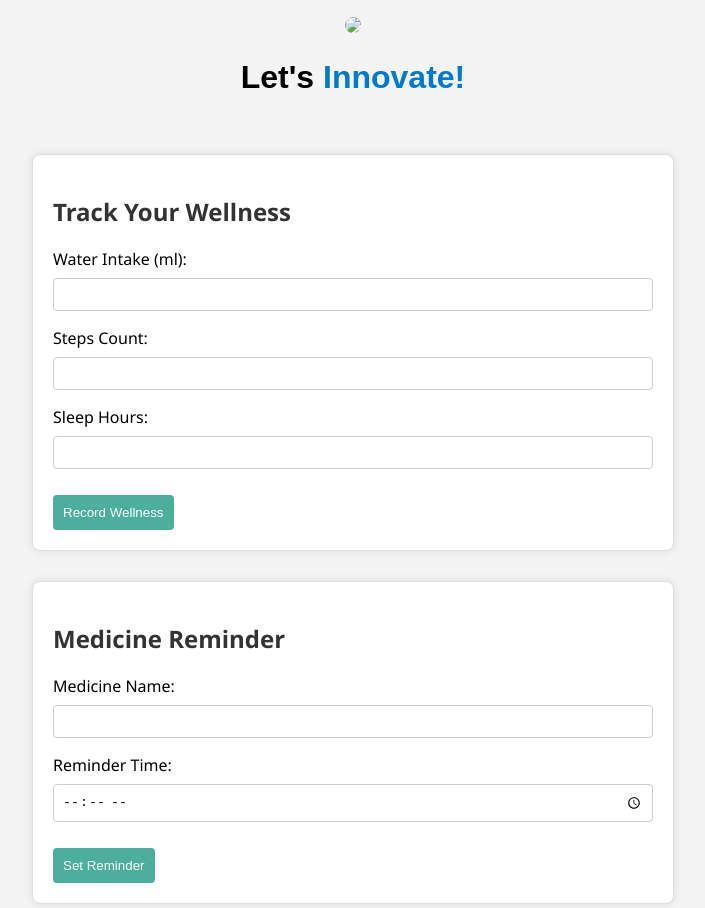
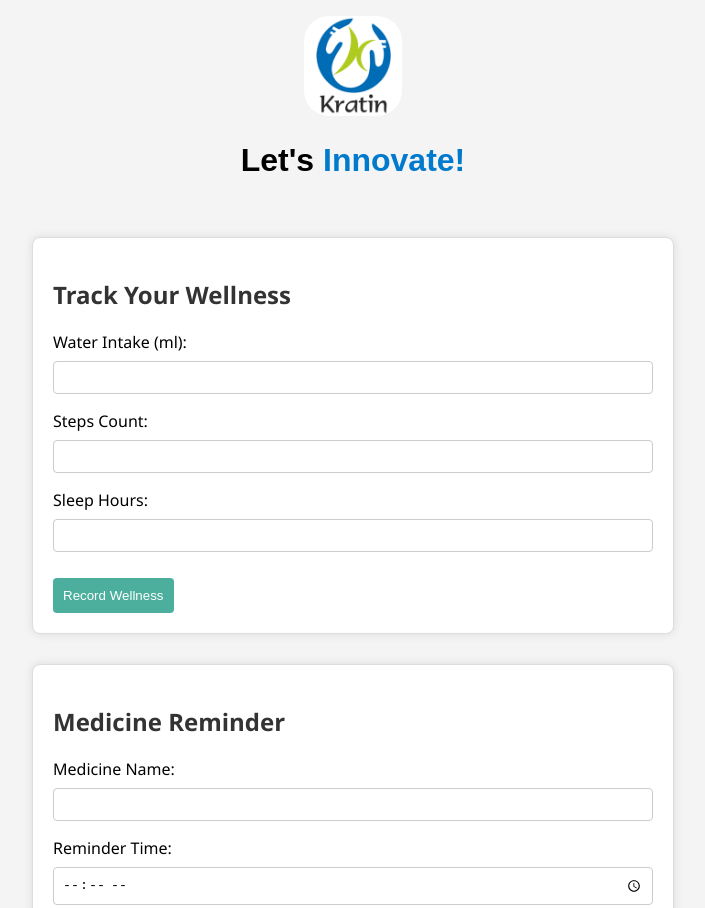
Before and after one commit to shubz1609/Let-s-Innovate-, a plain HTML site: page index.html in a window 1280 px wide. Shown: the top 908 px of the page, without its empty margins (287-992 px from the left). Drawn offline with Linux system fonts and the light colour scheme; the site is published under a folder, as on GitHub Pages, so addresses that start at the root find nothing.

Commit message:
index.html

```diff
--- a/index.html
+++ b/index.html
@@ -3,7 +3,7 @@
 
 <head>
     <meta charset="UTF-8">
-    <link rel="icon" type="image/x-icon" href="/logo.png">
+    <link rel="icon" type="image/x-icon" href="./logo.png">
     <meta name="viewport" content="width=device-width, initial-scale=1.0">
     <link rel="stylesheet" href="style.css">
     <title>Let's Innovate </title>
@@ -13,7 +13,7 @@
     <header>
         <div style="align-items: center;">
             <div>
-                <img src="/logo.png" style="border-radius: 25px; height: 100px;" />
+                <img src="./logo.png" style="border-radius: 25px; height: 100px;" />
             </div>
             <div style="font-family: OpenSans, Arial, Helvetica, sans-serif;">
                 <h1>Let's <span style="color: #0179cc;">Innovate!</span></h1>
```
